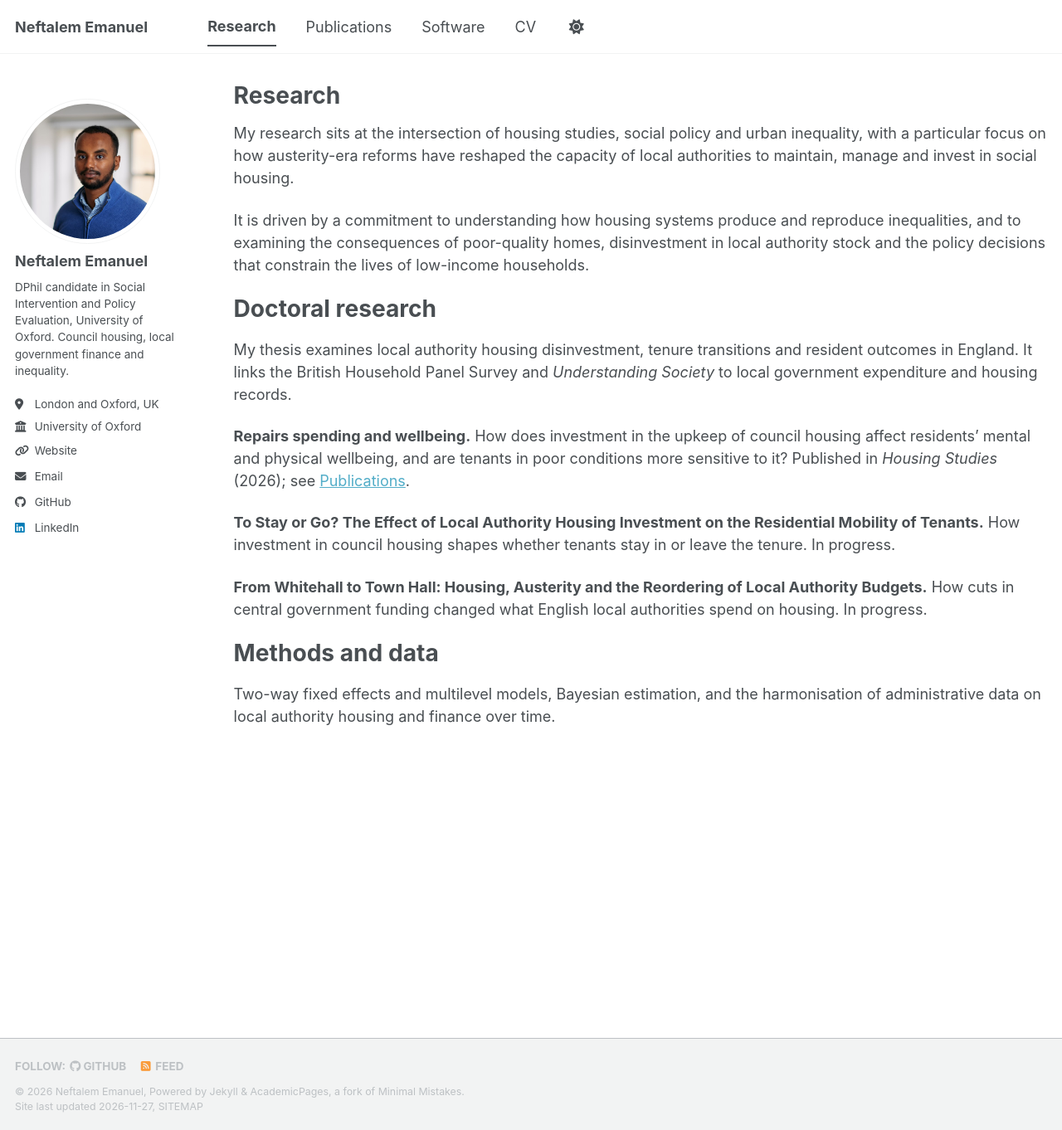
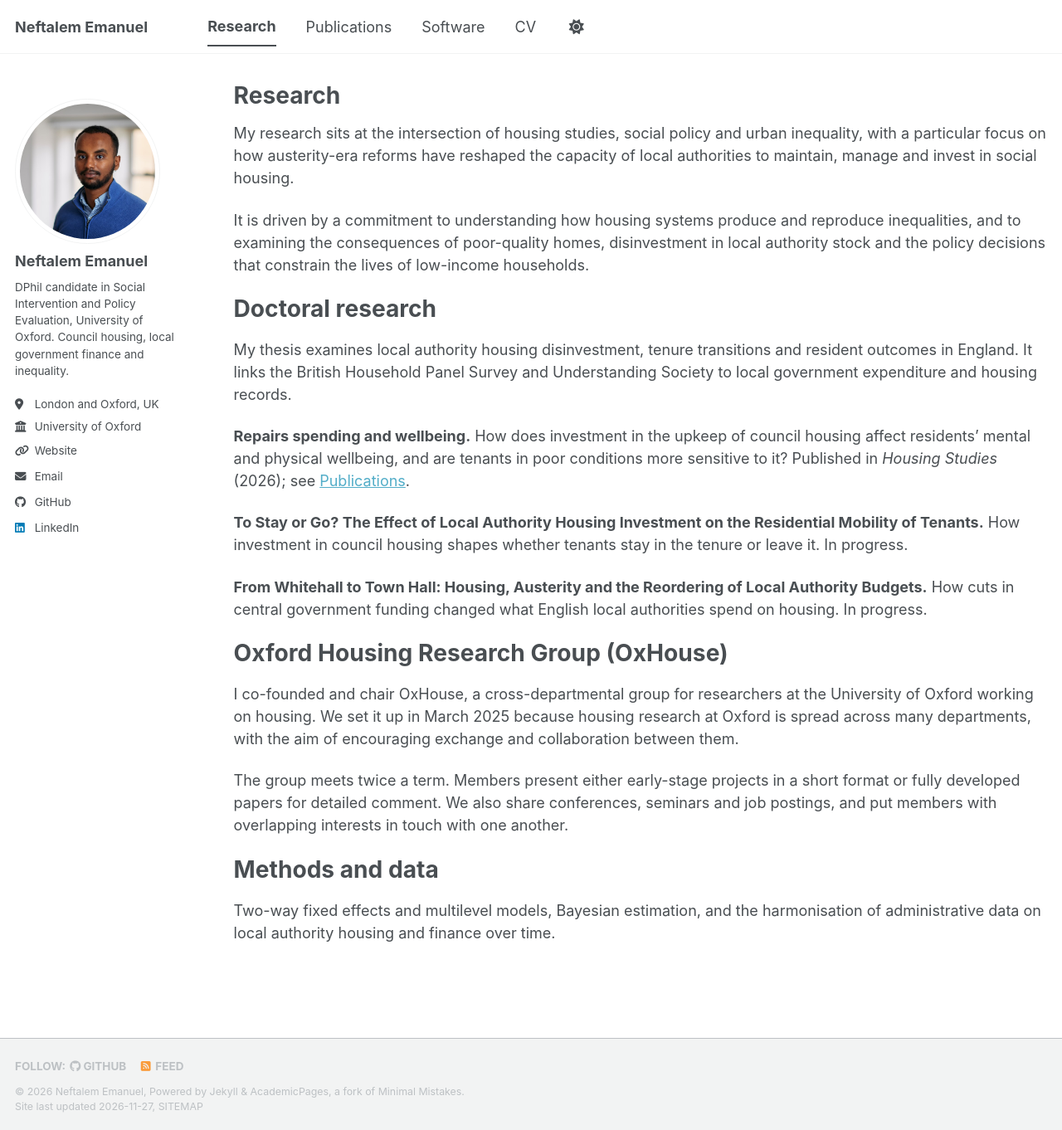
Before and after one commit to nefemanuel/nefemanuel.github.io, a Jekyll site: the page built from _pages/research.md, in a window 1280 px wide and 1362 px high. Shown: the whole window at 83% size. Built offline with Jekyll 4.4.1, drawn with Linux system fonts in a browser that asks for light colours; a script bundle is joined from its source files by our own code; a style sheet for code colours, icons or effects is not loaded.

Commit message:
Add files via upload

```diff
--- a/_pages/research.md
+++ b/_pages/research.md
@@ -12,13 +12,20 @@ It is driven by a commitment to understanding how housing systems produce and re
 Doctoral research
 ======
 
-My thesis examines local authority housing disinvestment, tenure transitions and resident outcomes in England. It links the British Household Panel Survey and *Understanding Society* to local government expenditure and housing records.
+My thesis examines local authority housing disinvestment, tenure transitions and resident outcomes in England. It links the British Household Panel Survey and Understanding Society to local government expenditure and housing records.
 
 **Repairs spending and wellbeing.** How does investment in the upkeep of council housing affect residents' mental and physical wellbeing, and are tenants in poor conditions more sensitive to it? Published in *Housing Studies* (2026); see [Publications](/publications/).
 
-**To Stay or Go? The Effect of Local Authority Housing Investment on the Residential Mobility of Tenants.** How investment in council housing shapes whether tenants stay in or leave the tenure. In progress.
+**To Stay or Go? The Effect of Local Authority Housing Investment on the Residential Mobility of Tenants.** How investment in council housing shapes whether tenants stay in the tenure or leave it. In progress.
 
 **From Whitehall to Town Hall: Housing, Austerity and the Reordering of Local Authority Budgets.** How cuts in central government funding changed what English local authorities spend on housing. In progress.
+
+Oxford Housing Research Group (OxHouse)
+======
+
+I co-founded and chair OxHouse, a cross-departmental group for researchers at the University of Oxford working on housing. We set it up in March 2025 because housing research at Oxford is spread across many departments, with the aim of encouraging exchange and collaboration between them.
+
+The group meets twice a term. Members present either early-stage projects in a short format or fully developed papers for detailed comment. We also share conferences, seminars and job postings, and put members with overlapping interests in touch with one another.
 
 Methods and data
 ======
```
Also changed, not shown: _pages/about.md (+3 -3 lines), _pages/software.md (+3 -1 lines).
